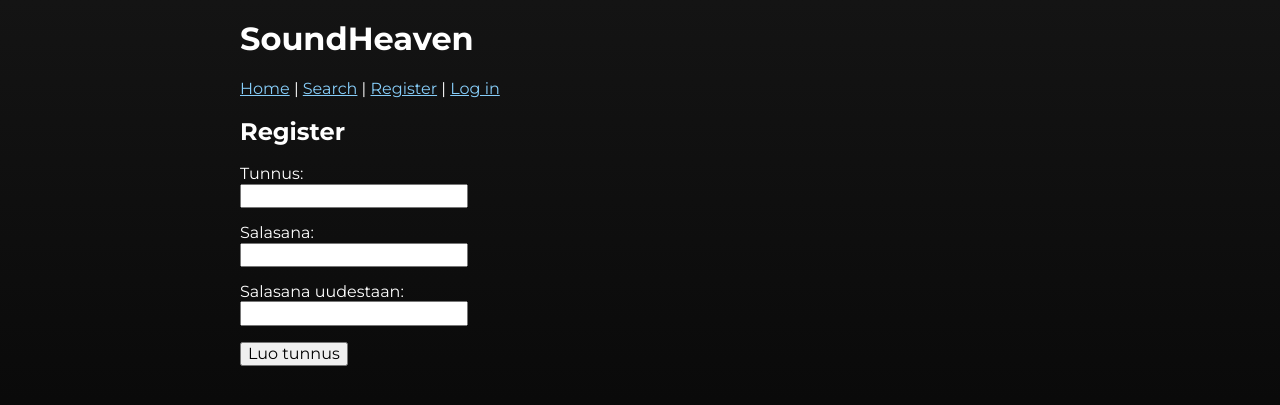
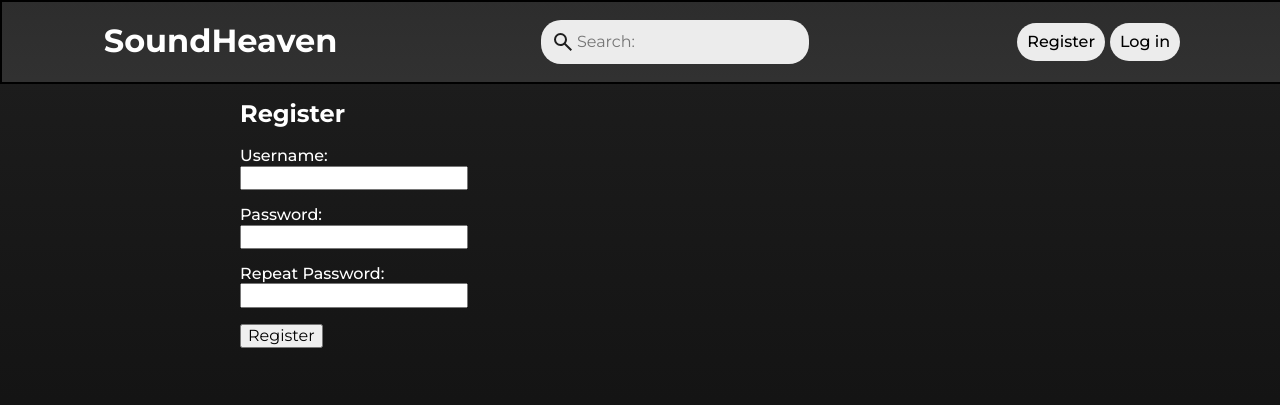
Before and after one commit to kuhalainen/SoundHeaven, a Flask app: page /register in a window 1280 px wide. Shown: the top 405 px of the page. Run offline with Flask 3, Linux system fonts and the light colour scheme.

Commit message:
Improved CSS with top navbar

```diff
--- a/app.py
+++ b/app.py
@@ -76,8 +76,9 @@ def search():
     if query:
         result = tracks.find_items(query)
     else:
-        query = ""
-        result = []
+        return redirect("/")
+        #query = ""
+        #result = []
     return render_template("search.html", query=query, result=result)
 
 @app.route("/register")
@@ -214,6 +215,7 @@ def edit_track(track_id):
 def update_track():
     require_login()
     image_id = None
+    audio_id = None
     track_id = request.form["track_id"]
 
     track = tracks.get_item(track_id)
--- a/static/main.css
+++ b/static/main.css
@@ -4,17 +4,25 @@
 }
 
 body {
+    color: white;
+    font-family: "Montserrat";
+    font-weight: 500;
+    background: rgb(0,0,0);
+    background: linear-gradient(0deg, rgba(10,10,10,1) 0%, rgba(30,30,30,1) 100%)fixed;
+    a:link { color: rgb(124, 195, 239); }
+    a:visited { color: #9161bf; }
+    a:hover { color: #ffffff; }
+}
+
+.main{
+    padding-top: 80px;
     margin: auto;
-    color: white;
     max-width: 50em;
-    font-family: "Montserrat";
-    background: rgb(0,0,0);
-    background: linear-gradient(0deg, rgba(0,0,0,1) 0%, rgba(0,0,0,1) 0%, rgba(20,20,20,1) 100%)fixed;
+}
 
-    a:link { color: lightskyblue; }
-    a:visited { color: #9362c0; }
-    a:hover { color: #ffffff; }
-    a:active { color: #ff4040; text-decoration:none; font-weight:normal; }
+.logo {
+  text-decoration: none;
+  color: white !important;
 }
 
 .img {
@@ -47,3 +55,47 @@ body {
     margin: 1em;
     padding: 0.2em 0.5em;
   }
+
+  .header_container {
+    display: flex;
+    background: linear-gradient(0deg, rgb(53, 53, 53) 80%, rgb(45, 45, 45) 100%)fixed;
+    border: 2px solid black;
+    position: fixed;
+    width: 100%;
+    justify-content: space-around;
+    align-items: center;
+  }
+
+  .header_buttons{
+    display: flex;
+    align-items: center;
+  }
+
+  .header_button{
+    text-decoration: none;
+    display: flex;
+    padding: 10px;
+    border-radius: 20px;
+    background: #ececec;
+    margin-left: 5px;
+  }
+
+  .header_button a {
+    color: black !important;
+    text-decoration: none;
+  }
+
+  .search{
+    display: flex;
+    width: max-content;
+    align-items: center;
+    padding: 10px;
+    border-radius: 20px;
+    background: #ececec;
+  }
+
+  .search_input{
+    background: transparent;
+    border: none;
+    outline: none;
+}
--- a/templates/layout.html
+++ b/templates/layout.html
@@ -8,29 +8,52 @@
   </head>
 
 <body>
-    <h1>SoundHeaven</h1>
+    <div class="header_container">
 
+    <h1><a href="/" class="logo">SoundHeaven</a></h1>
+
+    <form action="/search" method="get">
+      <div class="search">
+        <img src="/static/icons/search.svg" alt="Icon description"></i>
+              <input type="text" class="search_input" name="query" value="{{  query  }}" placeholder="Search:">
+      </div>
+    </form>
+    <!--<a href="/search">Search</a>  -->
+
+    <div class="header_buttons">
+  {% if session.username %}
+
+      <div class="header_button">
+    <a href="/new_track">Upload track</a>
+      </div>
+
+      <div class="header_button">
+    <a href="/logout">Log out</a>
+      </div>
+
+  {% else %}
+      <div class="header_button">
+    <a href="/register">Register</a>
+      </div>
+
+      <div class="header_button">
+    <a href="/login">Log in</a>
+      </div>
+
+  {% endif %}
+    </div>
+  </div>
+  <!--
   {% if session.username %}
   <p>
     You are logged in as {{ session.username }}, Your user id is {{ session.user_id }}
   </p>
   {% endif %}
-
-  <p>
-    <a href="/">Home</a> |
-    <a href="/search">Search</a> |
-
-  {% if session.username %}
-    <a href="/new_track">Upload track</a> |
-    <a href="/logout">Log out</a>
-  </p>
-  {% else %}
-    <a href="/register">Register</a> |
-    <a href="/login">Log in</a>
-  </p>
-  {% endif %}
-
-  {% block content %}{% endblock %}
+  -->
+  <main class="main">
+  {% block content %}
+  {% endblock %}
+  </main>
 
 </body>
 
--- a/templates/login.html
+++ b/templates/login.html
@@ -11,14 +11,14 @@
   {% else %}
   <form action="/login" method="post">
     <p>
-      Tunnus: <br />
+      Username: <br />
       <input type="text" name="username" />
     </p>
     <p>
-      Salasana: <br />
+      Password: <br />
       <input type="password" name="password" />
     </p>
-    <input type="submit" value="Kirjaudu" />
+    <input type="submit" value="Log in" />
   </form>
   {% endif %}
 {% endblock %}
--- a/templates/register.html
+++ b/templates/register.html
@@ -6,17 +6,17 @@
   <h2>Register</h2>
   <form action="/create_account" method="post">
     <p>
-      Tunnus: <br />
+      Username: <br />
       <input type="text" name="username" />
     </p>
     <p>
-      Salasana: <br />
+      Password: <br />
       <input type="password" name="password1" />
     </p>
     <p>
-      Salasana uudestaan: <br />
+      Repeat Password: <br />
       <input type="password" name="password2" />
     </p>
-    <input type="submit" value="Luo tunnus" />
+    <input type="submit" value="Register" />
   </form>
 {% endblock %}
```
Also changed, not shown: templates/search.html (+5 -3 lines), static/icons/search.svg (added).
